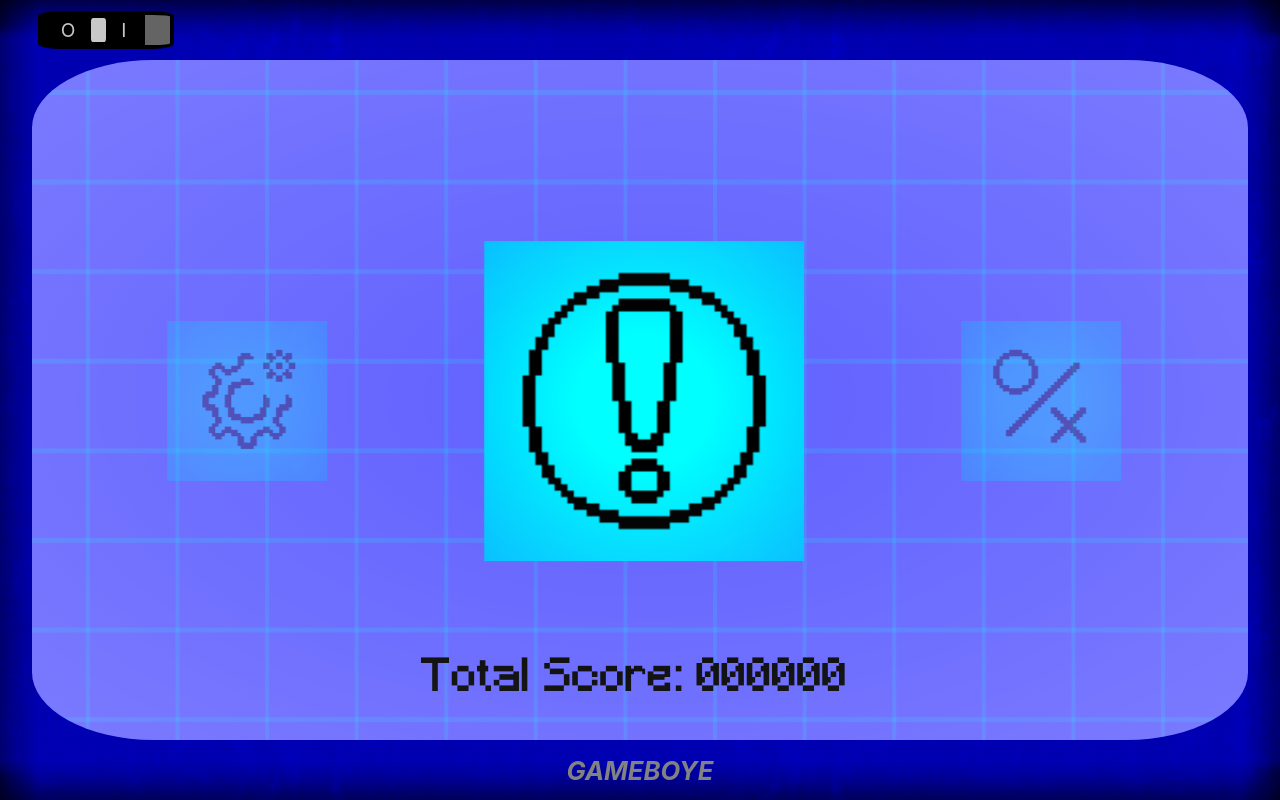
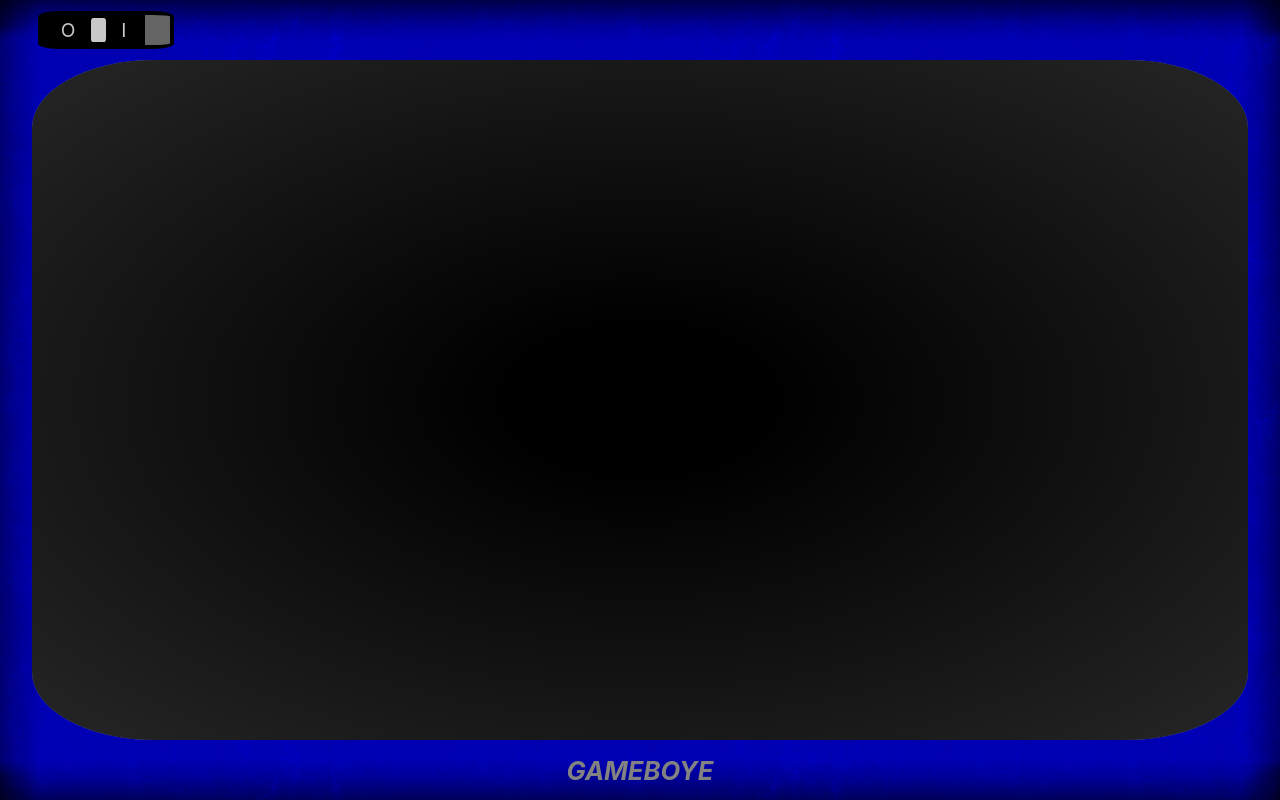
Before and after one commit to SheepishlySheeping/GameBoye, a React (Create React App) app: page / in a window 1280 px wide. Built offline with nearby package versions, Linux system fonts and the light colour scheme.

Commit message:
deploy test

```diff
--- a/package.json
+++ b/package.json
@@ -2,7 +2,7 @@
   "name": "gameboye",
   "version": "0.1.0",
   "private": true,
-  "homepage": "./",
+  "homepage": "https://sheepishlysheeping.github.io/GameBoye/",
   "dependencies": {
     "cra-template": "1.2.0",
     "framer-motion": "^11.16.4",
@@ -11,6 +11,8 @@
     "react-scripts": "^5.0.1"
   },
   "scripts": {
+    "predeploy": "npm run build",
+    "deploy": "gh-pages -d build",
     "start": "react-scripts start",
     "build": "react-scripts build",
     "test": "react-scripts test",
@@ -35,6 +37,7 @@
     ]
   },
   "devDependencies": {
+    "gh-pages": "^6.3.0",
     "web-vitals": "^4.2.4"
   }
 }
--- a/src/App.js
+++ b/src/App.js
@@ -33,7 +33,7 @@ const App = () => {
 
   const [switchState, setSwitchState] = useState({ on: false, disabled: false });
   const [clickBlocked, setClickBlocked] = useState(false);
-  const [gameState, setGameState] = useState("gameMenu");
+  const [gameState, setGameState] = useState("gameOff");
   const [gameTotalScore, setGameTotalScore] = useState(0);
   const [gamePrevScore, setGamePrevScore] = useState(0);
   const [visualEffect, setVisualEffect] = useState({ variant: "Off", duration: 0 });
```
Also changed, not shown: 1 other file (tests, documents, lock files or other folders).
